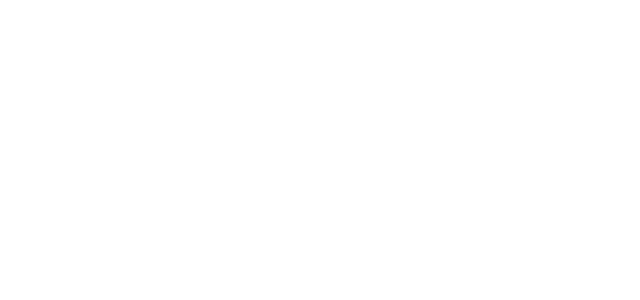
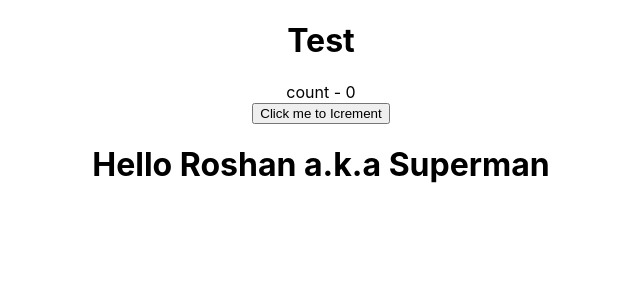
Before and after one commit to rookie2410/codevolution, a React (Create React App) app: page / in a window 1280 px wide. Shown: the top 300 px of the page, without its empty margins (319-959 px from the left). Built offline with nearby package versions, Linux system fonts and the light colour scheme.

Commit message:
Learning state and props

```diff
--- a/src/App.js
+++ b/src/App.js
@@ -1,16 +1,21 @@
-import logo from './logo.svg';
+
 import './App.css';
-import { Component } from 'react';
-import welcome from './Components/welcome';
-import counter from './Components/counter';
+import React,{ Component } from 'react';
+import Counter from './Components/Counter';
+import Greet from './Components/Greet';
+
+
 
 
 class App extends Component {
   render(){
   return (
     <div className="App">
-      <welcome/>
-      <counter/>
+      <h1>Test</h1>
+      <Counter/>
+      <Greet name='Roshan' hero='Superman'/>
+      {/* <Greet name='Rohit' hero='Batman'/>
+      <Greet name='Riddhesh' hero='Spiderman'/> */}
     </div>
   );
 }
--- a/src/Components/counter.js
+++ b/src/Components/counter.js
@@ -1,13 +1,43 @@
 import React, { Component } from 'react'
 
-class counter extends Component {
+class Counter extends Component {
+
+
+    constructor(props){
+        super(props)
+
+        this.state ={
+            count:0
+        }
+    }
+
+    increment(){
+        // // this.state.count = this.state.count+1 // this doent let know react to render
+        // this.setState({
+        //     count:this.state.count+1 // this lets know react to render
+        // },
+        // ()=>{
+        //         console.log('Callback value',this.state.count)
+        //     }
+        // )
+        // console.log(this.state.count) // this way lead to asynchronous where state is updated first then other coponents so we use call back in setstate method , it will be a callback function
+        this.setState((prevState) => ({
+            count: prevState.count + 1
+        }))
+
+        console.log(this.state.count)
+    }
+
   render() {
     return (
+        <>
       <div>
-        count
+        count - {this.state.count}
       </div>
+      <button onClick={()=>this.increment()}>Click me to Icrement </button>
+      </>
     )
   }
 }
 
-export default counter
+export default Counter
--- a/src/Components/greet.js
+++ b/src/Components/greet.js
@@ -0,0 +1,13 @@
+import React from 'react'
+
+const Greet = props => {
+  return (
+    <div>
+      <h1>
+        Hello {props.name} a.k.a {props.hero}
+      </h1>
+    </div>
+  )
+}
+
+export default Greet
```
